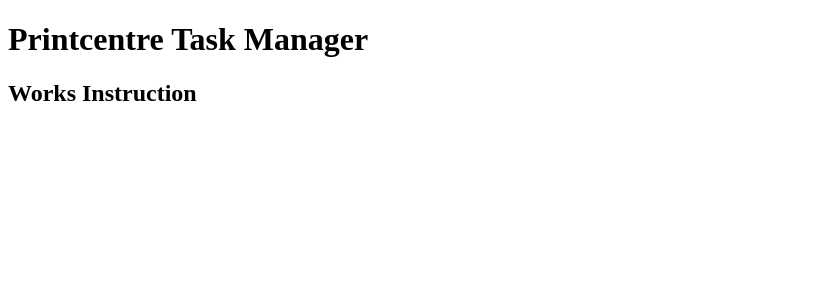
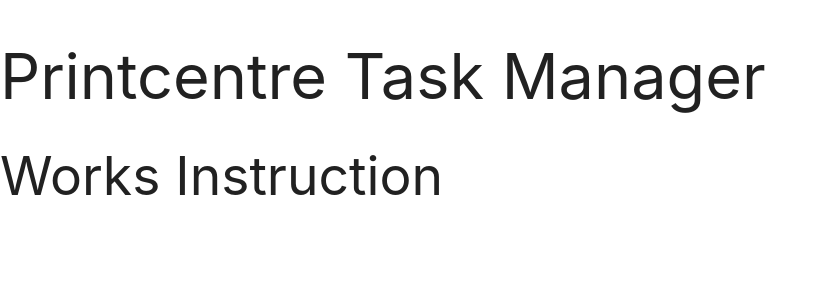
Before and after one commit to DuggyL/workflow-milestone-project-3, a Flask app: page / in a window 1280 px wide. Shown: the top 300 px of the page, without its empty margins (0-827 px from the left). Run offline with Flask 2, Linux system fonts and the light colour scheme; data that the repository does not hold is empty; some libraries are stand-ins or nearby versions.

Commit message:
Add Materialize and Static file

```diff
--- /dev/null
+++ b/static/css/style.css
@@ -0,0 +1,5 @@
+@import url('https://fonts.googleapis.com/css2?family=Roboto:ital,wght@0,100;0,300;0,400;0,500;0,700;0,900;1,100;1,300;1,400;1,500;1,700;1,900&display=swap');
+
+body {
+    background-color: white;
+}
--- a/templates/base.html
+++ b/templates/base.html
@@ -4,6 +4,11 @@
     <meta charset="UTF-8">
     <meta http-equiv="X-UA-Compatible" content="IE=edge">
     <meta name="viewport" content="width=device-width, initial-scale=1.0">
+    <link rel="stylesheet" href="https://cdnjs.cloudflare.com/ajax/libs/materialize/1.0.0/css/materialize.min.css">
+    <link href="https://fonts.googleapis.com/icon?family=Material+Icons" rel="stylesheet">
+    <link rel="stylesheet" href="{{ url_for('static', filename='css/style.css')}}" type="text/css">
+    {% block style %}
+    {% endblock %}
     <title>Printcentre Task Manager</title>
 </head>
 <body>
@@ -12,5 +17,10 @@
     {% block content %}
     {% endblock %}
 
+    <script src="https://code.jquery.com/jquery-3.5.1.min.js"integrity="sha256-9/aliU8dGd2tb6OSsuzixeV4y/faTqgFtohetphbbj0=" crossorigin="anonymous"></script>
+    <script src="https://cdnjs.cloudflare.com/ajax/libs/materialize/1.0.0/js/materialize.min.js"></script>
+    <script src="{{ url_for('static', filename='js/script.js') }}"></script>
+    {% block scripts %}
+    {% endblock %}
 </body>
 </html>
```
Also changed, not shown: static/js/script.js (added).
